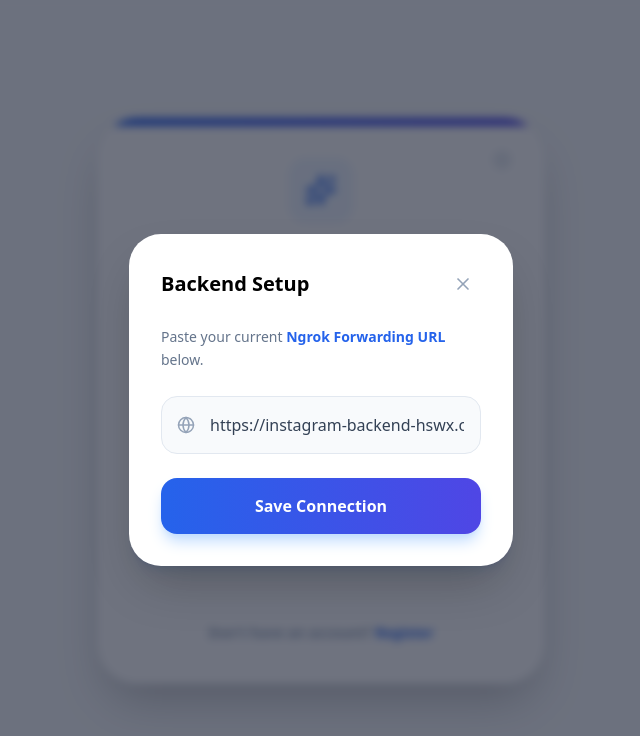
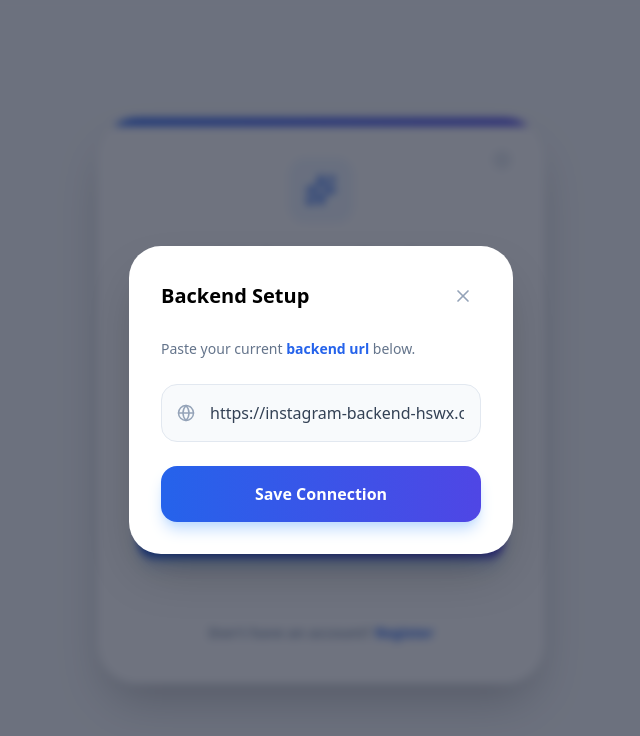
Before and after one commit to rishav2503/instagram-frontend, a React app: page / in a window 1280 px wide. Both pictures are taken after a click on the button 821 px from the left and 159 px from the top of the page. Shown: the top 736 px of the page, without its empty margins (319-959 px from the left). Built offline with nearby package versions, Linux system fonts and the light colour scheme; the HTML template or start-up script is replaced by a standard one.

Commit message:
fixed api url remove ngrok

```diff
--- a/src/App.jsx
+++ b/src/App.jsx
@@ -542,7 +542,7 @@ export default function App() {
                <button onClick={() => setShowSettings(false)} className="p-2 text-slate-400 hover:text-slate-900"><X size={20}/></button>
              </div>
              <p className="text-sm text-slate-500 mb-6 font-medium leading-relaxed">
-               Paste your current <span className="text-blue-600 font-bold">Ngrok Forwarding URL</span> below.
+               Paste your current <span className="text-blue-600 font-bold">backend url</span> below.
              </p>
              <InputField icon={Globe} type="text" placeholder="https://....ngrok-free.dev" value={apiURL} onChange={(e) => setApiURL(e.target.value)} />
              <div className="mt-6">
```
